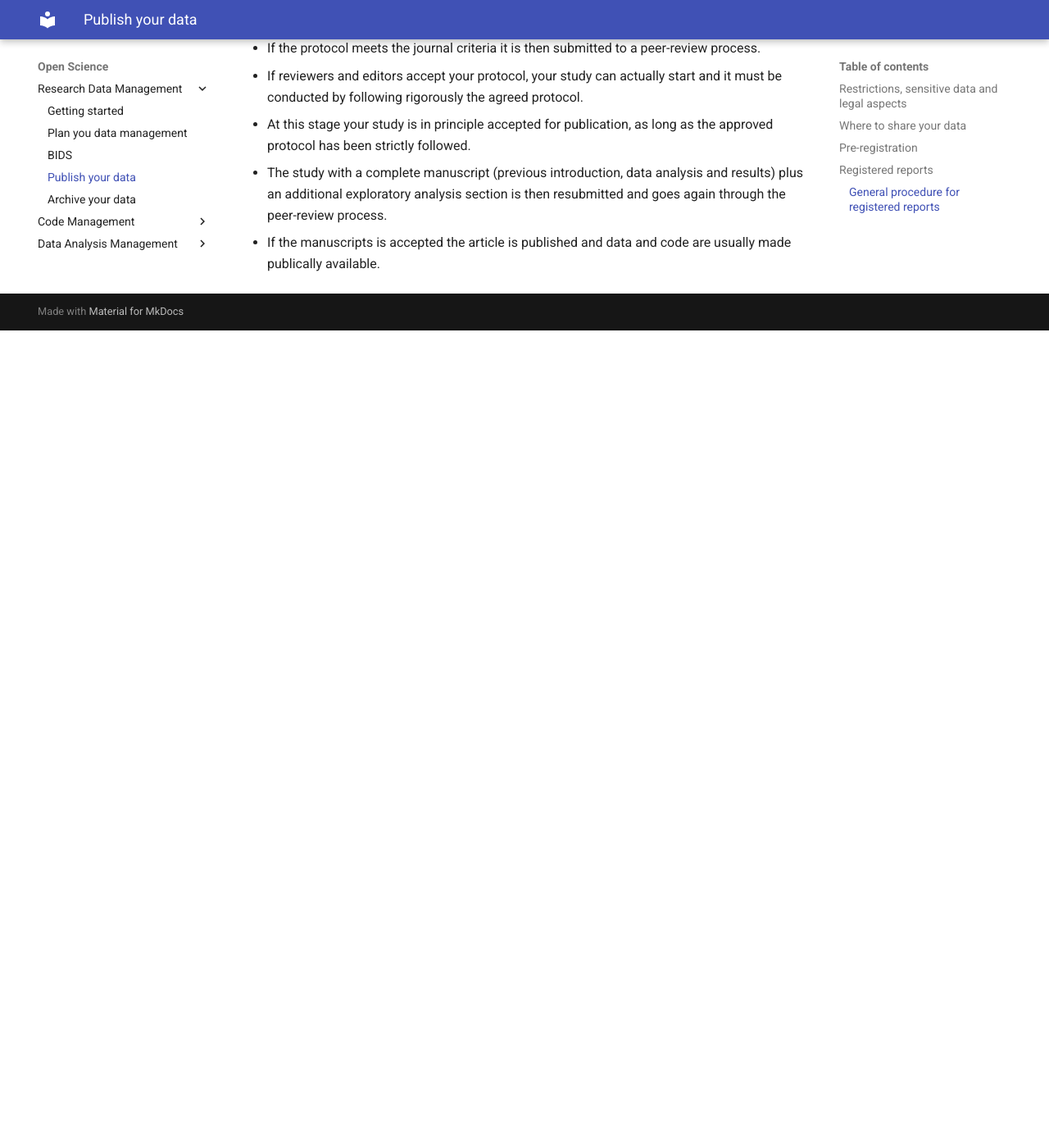
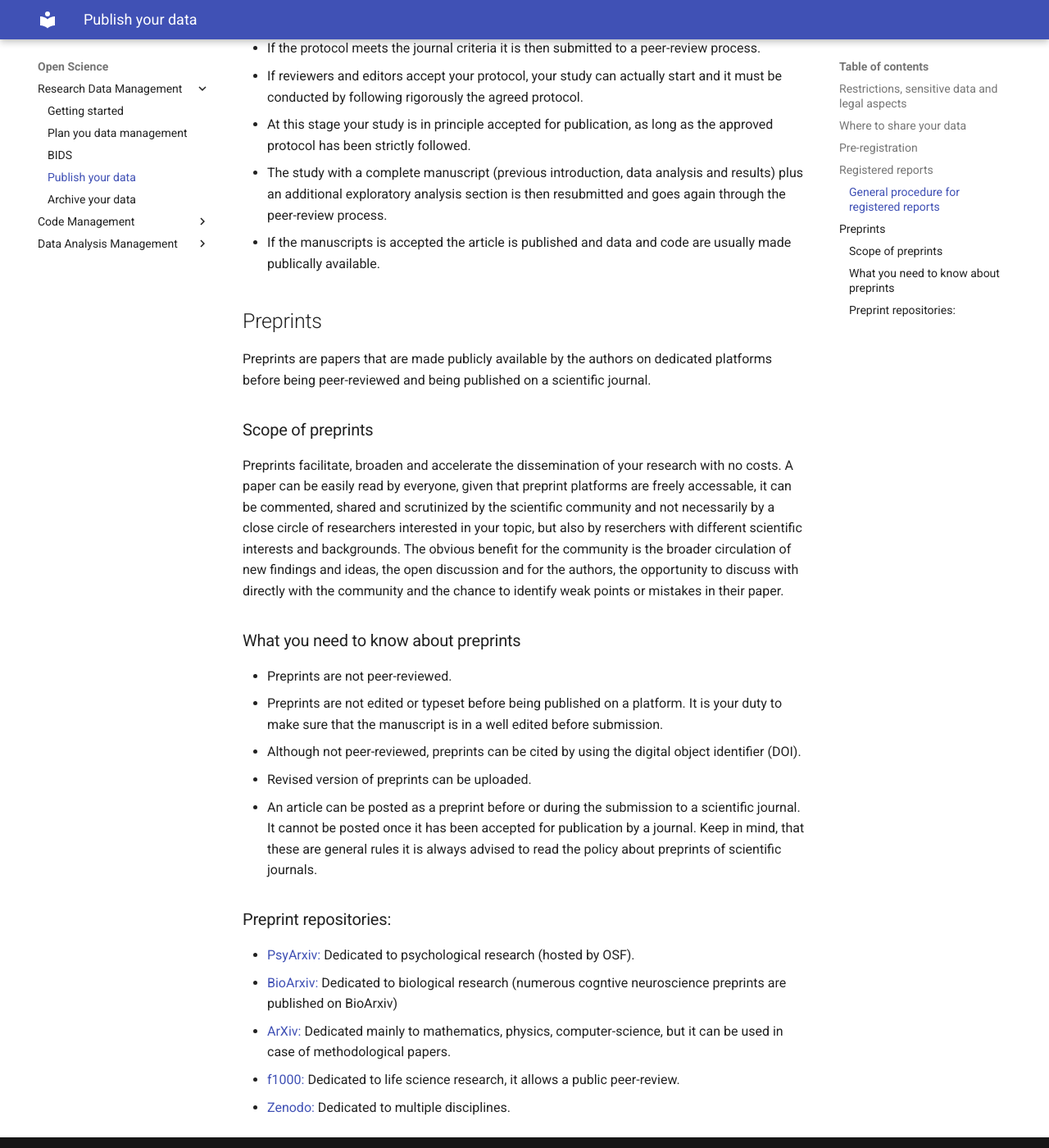
Before and after one commit to pvavra/temp-ipsy, an MkDocs documentation site: the page built from docs/open-science/research-data-management/publish.md, in a window 1280 px wide and 1400 px high, scrolled down 2112 px. Shown: the whole window at 82% size. Built offline with MkDocs 1.6.1 and Material for MkDocs 9.7.7, drawn with Linux system fonts in a browser that asks for light colours; before the commit the page ends 2515 px from its top, so only the background shows below that.

Commit message:
Add preprint section

```diff
--- a/docs/open-science/research-data-management/publish.md
+++ b/docs/open-science/research-data-management/publish.md
@@ -63,3 +63,27 @@ A registered report is an alternative publishing approach that consists of pre-r
 - At this stage your study is in principle accepted for publication, as long as the approved protocol has been strictly followed.
 - The study with a complete manuscript (previous introduction, data analysis and results) plus an additional exploratory analysis section is then resubmitted and goes again through the peer-review process.
 - If the manuscripts is accepted the article is published and data and code are usually made publically available.
+
+## Preprints
+
+Preprints are papers that are made publicly available by the authors on dedicated platforms before being peer-reviewed and being published on a scientific journal.
+
+### Scope of preprints
+
+Preprints facilitate, broaden and accelerate the dissemination of your research with no costs. A paper can be easily read by everyone, given that preprint platforms are freely accessable, it can be commented, shared and scrutinized by the scientific community and not necessarily by a close circle of researchers interested in your topic, but also by reserchers with different scientific interests and backgrounds. The obvious benefit for the community is the broader circulation of new findings and ideas, the open discussion and for the authors, the opportunity to discuss with directly with the community and the chance to identify weak points or mistakes in their paper.
+
+### What you need to know about preprints
+
+- Preprints are not peer-reviewed.
+- Preprints are not edited or typeset before being published on a platform. It is your duty to make sure that the manuscript is in a well edited before submission.
+- Although not peer-reviewed, preprints can be cited by using the digital object identifier (DOI).
+- Revised version of preprints can be uploaded.
+- An article can be posted as a preprint before or during the submission to a scientific journal. It cannot be posted once it has been accepted for publication by a journal. Keep in mind, that these are general rules it is always advised to read the policy about preprints of scientific journals.
+
+### Preprint repositories:
+
+- [PsyArxiv:](https://osf.io/preprints/psyarxiv) Dedicated to psychological research (hosted by OSF).
+- [BioArxiv:](https://www.biorxiv.org/) Dedicated to biological research (numerous cogntive neuroscience preprints are published on BioArxiv)
+- [ArXiv:](https://arxiv.org/) Dedicated mainly to mathematics, physics, computer-science, but it can be used in case of methodological papers.
+- [f1000:](https://www.f1000.com/) Dedicated to life science research, it allows a public peer-review.
+- [Zenodo:](https://zenodo.org/) Dedicated to multiple disciplines.
```
